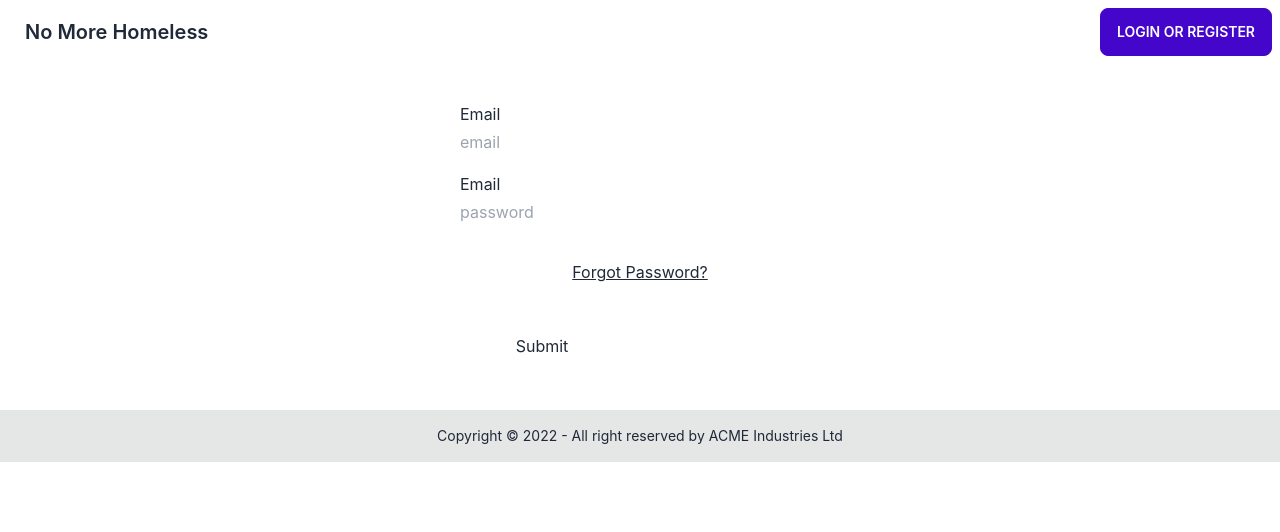
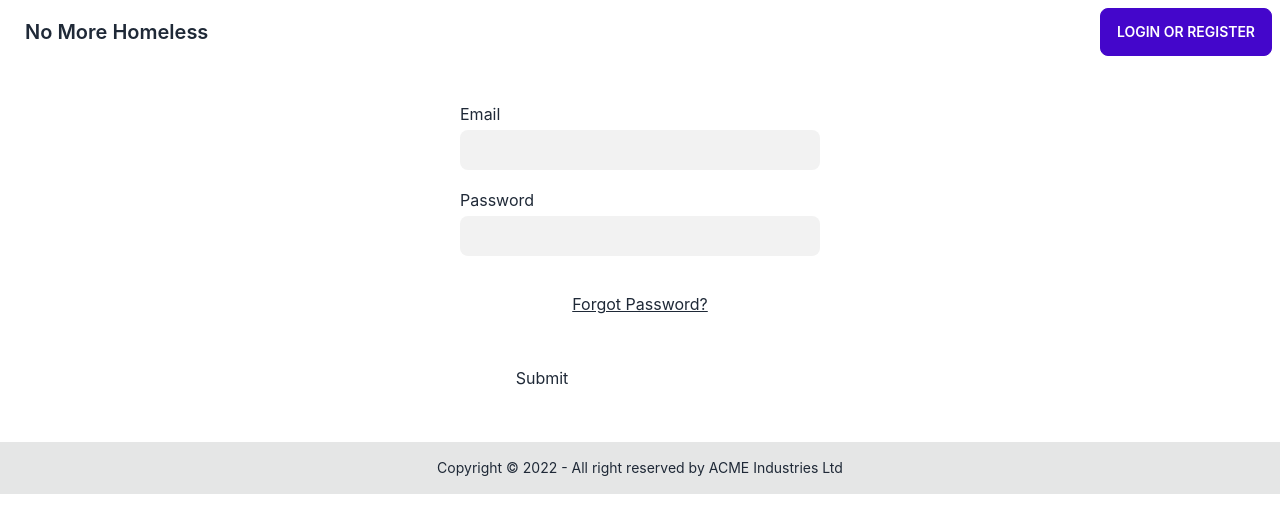
Before and after one commit to ChristianHu/ApartmentViewingBooking, a Next.js app in the folder frontend/: page / in a window 1280 px wide. Shown: the top 532 px of the page. Built offline with nearby package versions, Linux system fonts and the light colour scheme.

Commit message:
fixed the login form with react hook form

```diff
--- a/frontend/components/com-login-form.js
+++ b/frontend/components/com-login-form.js
@@ -1,3 +1,4 @@
+import { ErrorMessage } from "@hookform/error-message";
 import React from "react";
 import { useForm } from "react-hook-form";
 
@@ -7,7 +8,9 @@ const ComLoginForm = () => {
 		handleSubmit,
 		formState: { errors },
 	} = useForm();
-	const onSubmit = (data) => console.log(data);
+	const onSubmit = (data) => {
+		console.log(data);
+	};
 	console.log(errors);
 
 	return (
@@ -15,12 +18,43 @@ const ComLoginForm = () => {
 			<form onSubmit={handleSubmit(onSubmit)}>
 				<div className="flex flex-col pt-[18px]">
 					<label className="pb-[4px]">Email</label>
-					<input type="email" placeholder="email" {...register("email", { required: true })} />
-					{/* <div className="h-[20px] m-auto text-red-500">{renderErrorMessage("email")}</div> */}
+					<input
+						className={
+							errors.email
+								? "h-[40px] rounded-[8px] bg-[#F2F2F2] p-[12px] border-[2px] border-red-500"
+								: "h-[40px] rounded-[8px] bg-[#F2F2F2] p-[12px]"
+						}
+						type="text"
+						{...register("email", {
+							required: "is required",
+							pattern: {
+								value: /^[A-Z0-9._%+-]+@[A-Z0-9.-]+\.[A-Z]{2,}$/i,
+								message: "invalid email address",
+							},
+						})}
+					/>
+					<ErrorMessage
+						errors={errors}
+						name="email"
+						render={({ message }) => <small className="text-red-500">{message}</small>}
+					/>
 				</div>
 				<div className="flex flex-col pt-[18px]">
-					<label className="pb-[4px]">Email</label>
-					<input type="undefined" placeholder="password" {...register} />
+					<label className="pb-[4px]">Password</label>
+					<input
+						className={
+							errors.password
+								? "h-[40px] rounded-[8px] bg-[#F2F2F2] p-[12px] border-[2px] border-red-500"
+								: "h-[40px] rounded-[8px] bg-[#F2F2F2] p-[12px]"
+						}
+						type="password"
+						{...register("password", { required: "is required" })}
+					/>
+					<ErrorMessage
+						errors={errors}
+						name="password"
+						render={({ message }) => <small className="text-red-500">{message}</small>}
+					/>
 				</div>
 				<div className="flex flex-col pt-[18px]">
 					<button className="py-[18px] underline">Forgot Password?</button>
--- a/frontend/package.json
+++ b/frontend/package.json
@@ -9,6 +9,7 @@
 		"lint": "next lint"
 	},
 	"dependencies": {
+		"@hookform/error-message": "^2.0.1",
 		"daisyui": "^2.38.1",
 		"next": "13.0.2",
 		"react": "18.2.0",
```
Also changed, not shown: 1 other file (tests, documents, lock files or other folders).
